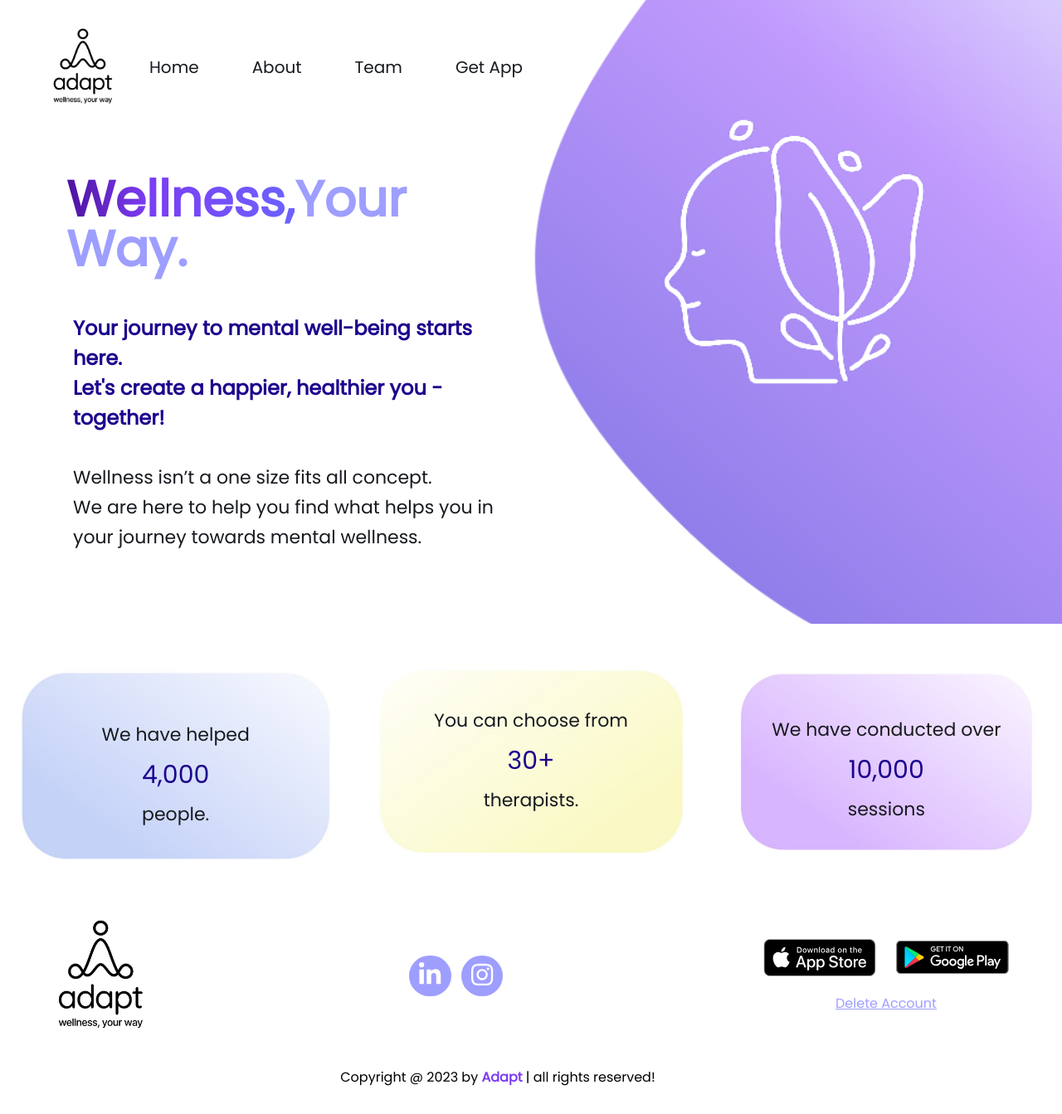
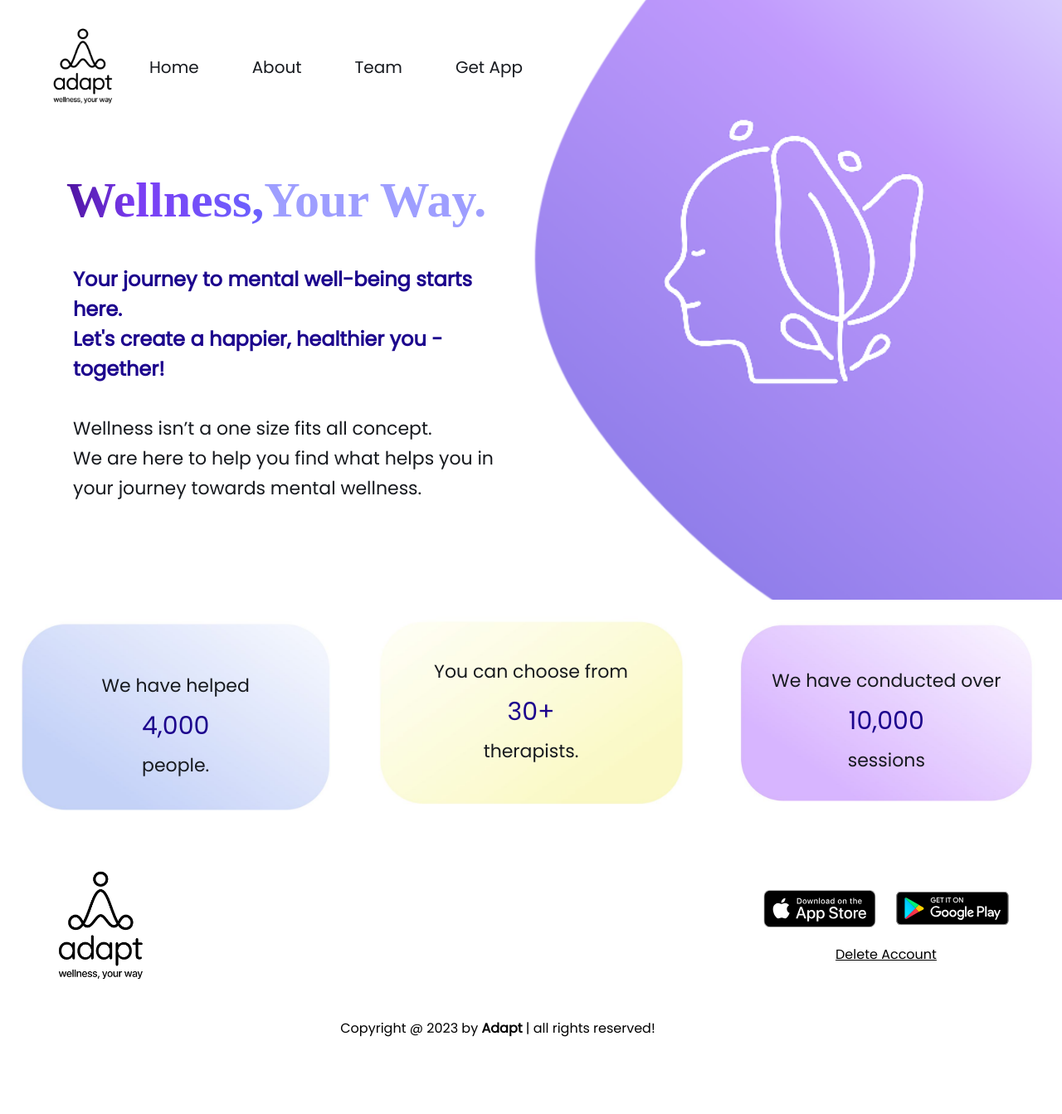
Before and after one commit to ShriramMehta/horizon-landing-page, a React (Create React App) app: page /home in a window 1280 px wide. Shown: the whole page at 83% size. After the commit the page ends 1284 px from the top, so only its background shows below. Built offline with nearby package versions, Linux system fonts and the light colour scheme.

Commit message:
tailwind-font

```diff
--- a/src/components/Home/Hero.js
+++ b/src/components/Home/Hero.js
@@ -13,11 +13,12 @@
                 "-webkit-background-clip": "text",
                 "background-clip": "text",
                 color: "transparent",
+                fontFamily: 'serif'
               }}
             >
               Wellness,
             </span>
-            <span style={{ color: "#9E9EFF" }}>Your Way.</span>
+            <span style={{ color: "#9E9EFF", fontFamily: 'serif' }}>Your Way.</span>
           </h2>
           {/* <img src="./images/header.png" alt="header" className="w-full object-cover h-[50px] md:h-[100px]" /> */}
           <h4 class="ml-2 my-2 text-[24px] text-headingColor font-[700] p-3 text-left font-body leading-[36px]">
--- a/tailwind.config.js
+++ b/tailwind.config.js
@@ -4,18 +4,18 @@
   theme: {
     extend: {
       colors: {
-        primaryIndigo: "#7B3CF3",
-        darkIndigo: "#4E139F",
-        darkWhite: "#ECE7FE",
-        lightBlue: "#6C63FF",
-        radicalRed: "#FF2D55",
-        Backgroundwhite: "#FFFFFF",
-        lightBlack: "#333333",
-        darkGray: "#475467",
-        lightWhite: "#D0D5DD",
-        errorRed: "#E50000",
-        successGreen: "#00C853",
-        lightIndigo: "#9E9EFF",
+        // primaryIndigo: "#7B3CF3",
+        // darkIndigo: "#4E139F",
+        // darkWhite: "#ECE7FE",
+        // lightBlue: "#6C63FF",
+        // radicalRed: "#FF2D55",
+        // Backgroundwhite: "#FFFFFF",
+        // lightBlack: "#333333",
+        // darkGray: "#475467",
+        // lightWhite: "#D0D5DD",
+        // errorRed: "#E50000",
+        // successGreen: "#00C853",
+        // lightIndigo: "#9E9EFF",
         headingColor: '#1C048DFF',
         textColor : '#171A1FFF',
       },
@@ -23,14 +23,11 @@
         body: ["poppins"],
         heading: ["poppins"],
       },
-      backgroundImage: {
-        "gradient-lightIndigo": "linear-gradient(to bottom, #9E9EFF, #d6e1ff)",
-        "gradient-lightIndigo-top":
-          "linear-gradient(to bottom, #d6e1ff, #9E9EFF)",
-      },
-      fontWeight: {
-        'extra-bold': '900',
-      }
+      // backgroundImage: {
+      //   "gradient-lightIndigo": "linear-gradient(to bottom, #9E9EFF, #d6e1ff)",
+      //   "gradient-lightIndigo-top":
+      //     "linear-gradient(to bottom, #d6e1ff, #9E9EFF)",
+      // },
     },
   },
   plugins: [],
```
